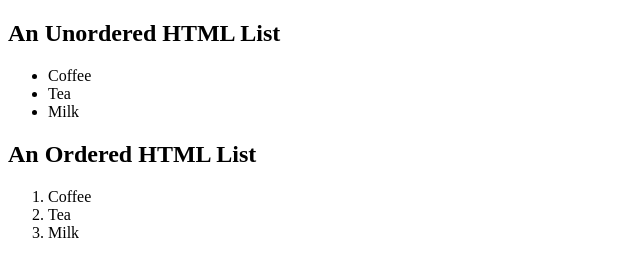
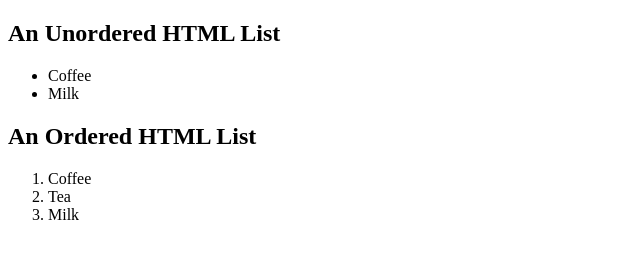
Before and after one commit to Helicopterman/powerbi, a plain HTML site: page index.html in a window 1280 px wide. Shown: the whole page, without its empty margins (0-640 px from the left). Drawn offline with Linux system fonts and the light colour scheme.

Commit message:
Update index.html

```diff
--- a/index.html
+++ b/index.html
@@ -6,7 +6,6 @@
 
 <ul>
   <li>Coffee</li>
-  <li>Tea</li>
   <li>Milk</li>
 </ul>
 
```
